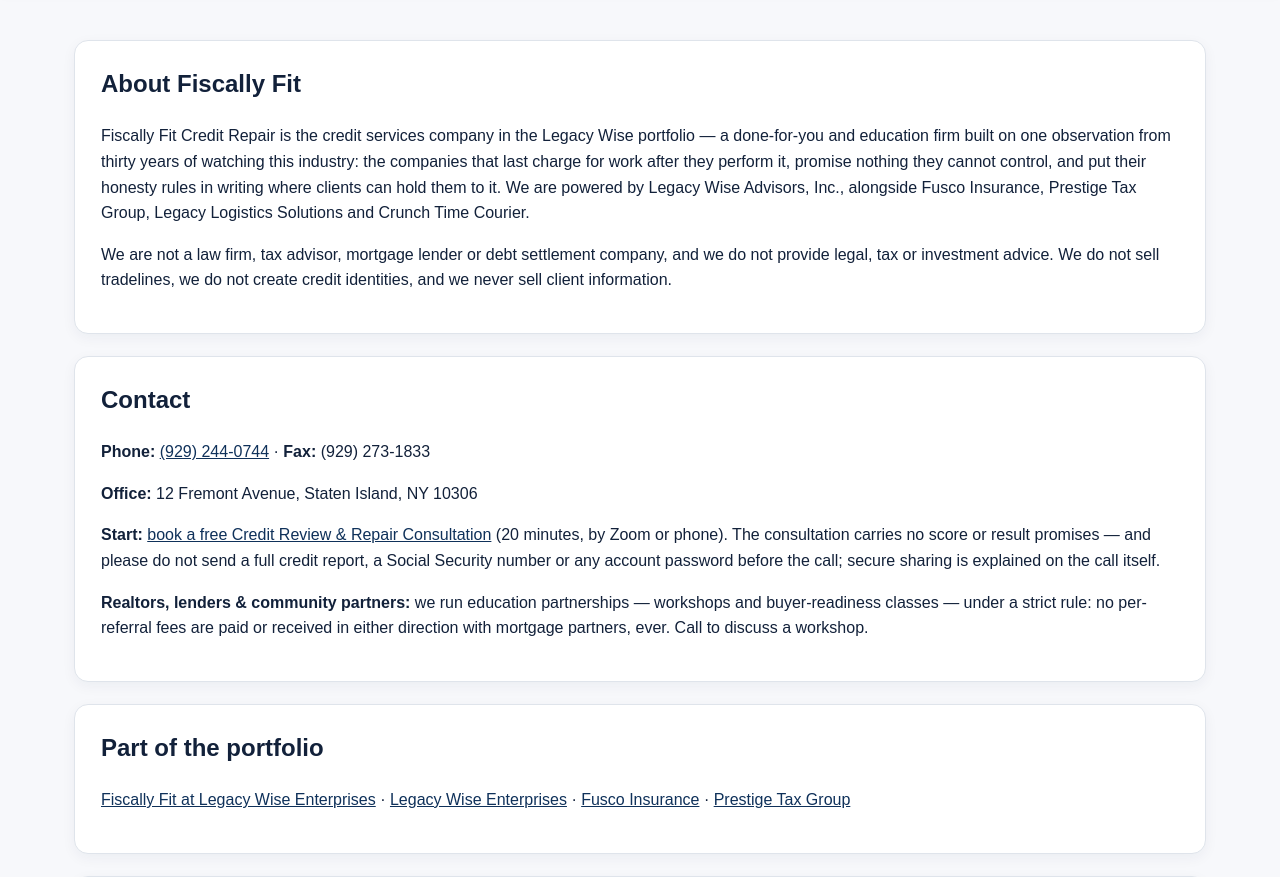
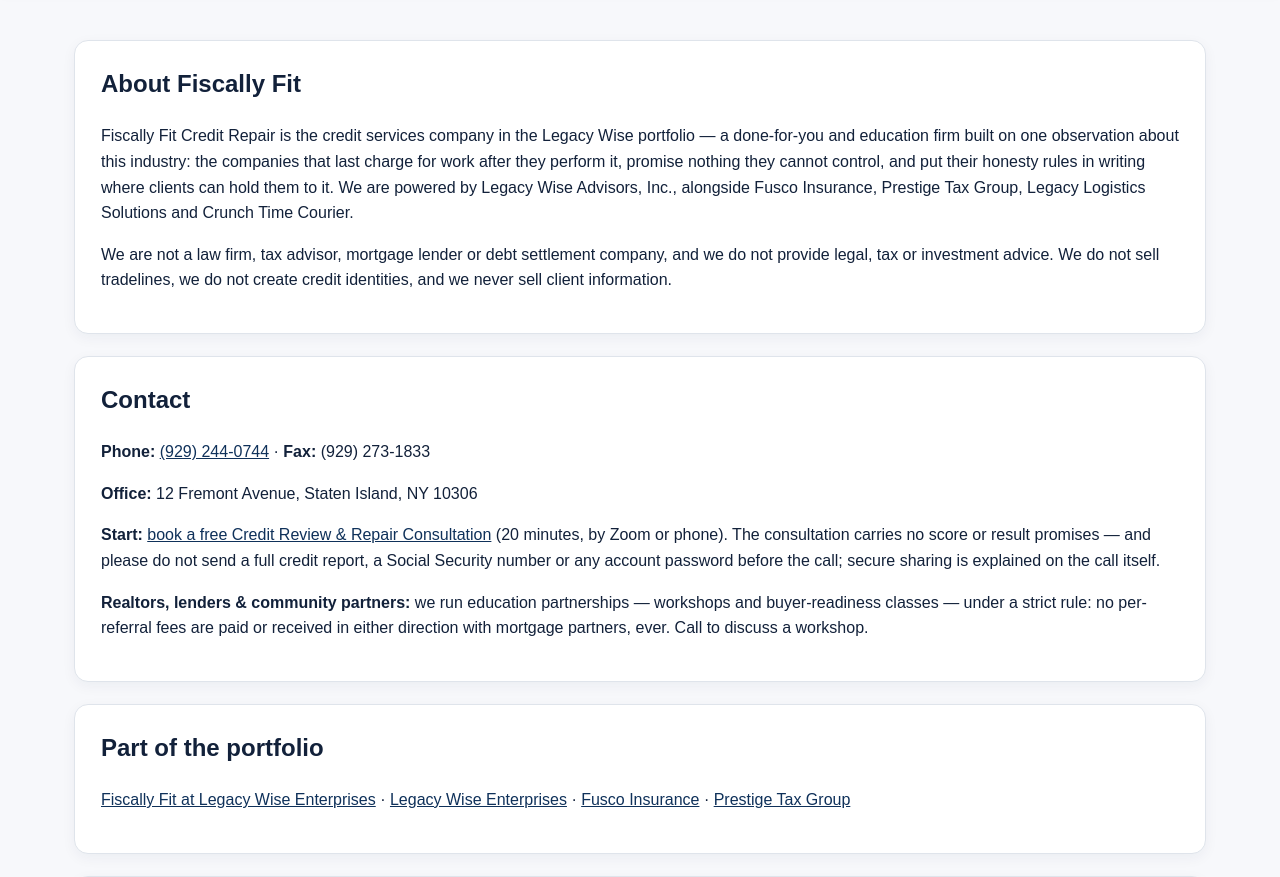
Before and after one commit to legacywise24/fiscallyfit-site, a plain HTML site: page about-contact.html in a window 1280 px wide. Shown: the part 780-1657 px from the top of the page. Drawn offline with Linux system fonts and the light colour scheme.

Commit message:
Correct about-contact.html — remove unverified tenure phrase from About paragraph

```diff
--- a/about-contact.html
+++ b/about-contact.html
@@ -41,7 +41,7 @@
 </div></nav>
 <main class="wrap content-page">
 <section class="panel"><h2>About Fiscally Fit</h2>
-<p>Fiscally Fit Credit Repair is the credit services company in the Legacy Wise portfolio — a done-for-you and education firm built on one observation from thirty years of watching this industry: the companies that last charge for work after they perform it, promise nothing they cannot control, and put their honesty rules in writing where clients can hold them to it. We are powered by Legacy Wise Advisors, Inc., alongside Fusco Insurance, Prestige Tax Group, Legacy Logistics Solutions and Crunch Time Courier.</p>
+<p>Fiscally Fit Credit Repair is the credit services company in the Legacy Wise portfolio — a done-for-you and education firm built on one observation about this industry: the companies that last charge for work after they perform it, promise nothing they cannot control, and put their honesty rules in writing where clients can hold them to it. We are powered by Legacy Wise Advisors, Inc., alongside Fusco Insurance, Prestige Tax Group, Legacy Logistics Solutions and Crunch Time Courier.</p>
 <p>We are not a law firm, tax advisor, mortgage lender or debt settlement company, and we do not provide legal, tax or investment advice. We do not sell tradelines, we do not create credit identities, and we never sell client information.</p></section>
 <section class="panel"><h2>Contact</h2>
 <p><strong>Phone:</strong> <a href="tel:+19292440744">(929) 244-0744</a> · <strong>Fax:</strong> (929) 273-1833</p>
```
